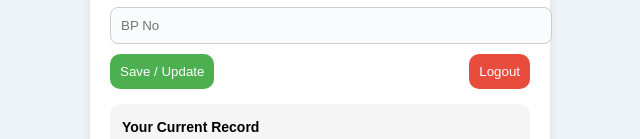
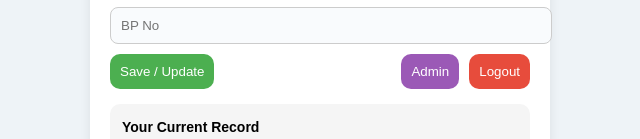
Before and after one commit to asmoreno1971-sudo/teacher-profile, a website: page public/index.html in a window 1280 px wide. Shown: the part 898-1037 px from the top of the page, without its empty margins (320-960 px from the left). Drawn offline with Linux system fonts and the light colour scheme; no server answers; sample sign-in values are in the browser's storage.

Commit message:
restore admin button with password

```diff
--- a/public/index.html
+++ b/public/index.html
@@ -50,6 +50,7 @@ button{
 
 .save{background:#4CAF50;}
 .logout{background:#e74c3c;}
+.admin{background:#9b59b6;}
 
 .record-box{
   margin-top:15px;
@@ -110,7 +111,11 @@ if(!user){
 <!-- ✅ BUTTONS -->
 <div style="display:flex; justify-content:space-between; gap:10px;">
   <button class="save" onclick="save()">Save / Update</button>
-  <button class="logout" onclick="logout()">Logout</button>
+
+  <div style="display:flex; gap:10px;">
+    <button class="admin" onclick="openAdmin()">Admin</button>
+    <button class="logout" onclick="logout()">Logout</button>
+  </div>
 </div>
 
 <div id="msg"></div>
@@ -124,7 +129,7 @@ if(!user){
 
 <script>
 
-/* SHOW USER */
+/* USER */
 userDisplay.innerText = user;
 
 /* CLOCK */
@@ -216,6 +221,19 @@ msg.innerText="Saved / Updated";
 setTimeout(()=>msg.innerText="",2000);
 }
 
+/* ADMIN */
+function openAdmin(){
+
+  const pass = prompt("Enter admin password:");
+
+  if(pass === "2929"){
+    window.location.href = "admin.html";
+  }else{
+    alert("Wrong password");
+  }
+
+}
+
 /* LOGOUT */
 function logout(){
   localStorage.removeItem("user");
```
